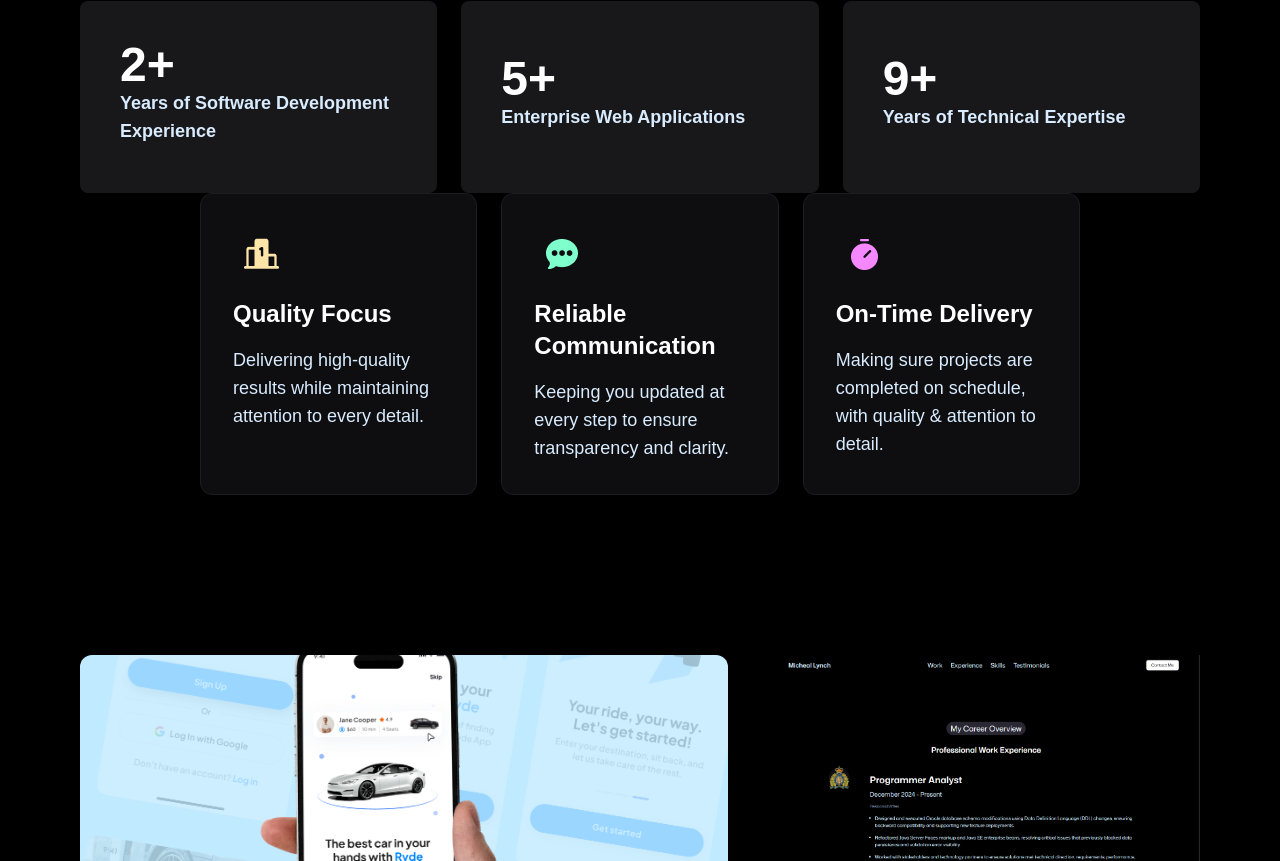
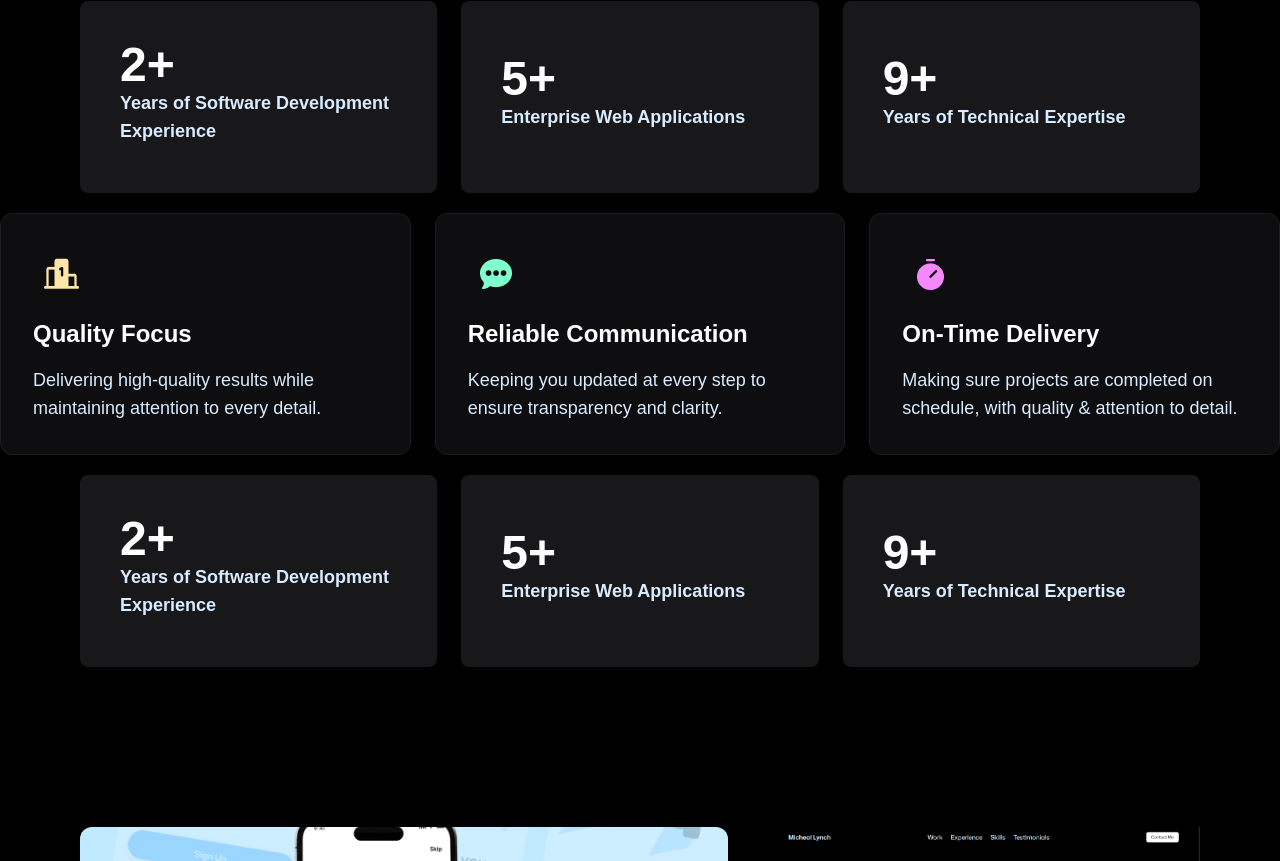
Before and after one commit to m-lynch91/mjl_portfolio, a React (Vite) app: page / in a window 1280 px wide. Shown: the part 879-1740 px from the top of the page. Built offline with nearby package versions, Linux system fonts and the light colour scheme; a web font is replaced by a local one.

Commit message:
consolidating feature cards and counters into about section

```diff
--- a/src/App.tsx
+++ b/src/App.tsx
@@ -1,7 +1,7 @@
 import Navbar from "./components/Navbar"
 import Contact from "./sections/Contact"
 import Experience from "./sections/Experience"
-import FeatureCards from "./sections/FeatureCards"
+import About from "./sections/About"
 import Footer from "./sections/Footer"
 import Hero from "./sections/hero"
 import Showcase from "./sections/Showcase"
@@ -13,7 +13,7 @@ const App = () => {
         <>
             <Navbar/>
             <Hero/>
-            <FeatureCards/>
+            <About/>
             <Showcase/>
             <Experience/>
             <TechStack/>
--- a/src/constants/index.ts
+++ b/src/constants/index.ts
@@ -11,6 +11,10 @@ const mobileScreenSize = 768; // px
 const tabletScreenSize = 1024; // px
 
 const navLinks: NavLink[] = [
+	{
+		name: "About",
+		link: "#about"
+	},
 	{
 		name: "Work",
 		link: "#work"
--- /dev/null
+++ b/src/sections/About.tsx
@@ -0,0 +1,32 @@
+import AnimmatedCounter from "../components/AnimatedCounter";
+import { abilities } from "../constants";
+
+const About = () => {
+  return (
+    <div id="about" className="full-section">
+      <div className="section-container">
+        <div>
+          <div className="mx-auto py-5 grid-3-cols">
+            {abilities.map((item) => (
+              <div
+                key={item.title}
+                className="card-border rounded-xl p-8 flex flex-col gap-4"
+              >
+                <div className="size-14 flex items-center justify-center rounded-full">
+                  <img src={item.imgPath} alt={item.title} />
+                </div>
+                <h3 className="text-white text-2xl font-semibold">
+                  {item.title}
+                </h3>
+                <p className="text-white-50 text-lg">{item.desc}</p>
+              </div>
+            ))}
+          </div>
+          <AnimmatedCounter />
+        </div>
+      </div>
+    </div>
+  );
+};
+
+export default About;
--- a/src/sections/FeatureCards.tsx
+++ /dev/null
@@ -1,29 +0,0 @@
-import { abilities } from "../constants";
-
-const FeatureCards = () => {
-  return (
-    <div className="relative overflow-hidden">
-      <div className="px-50 pt">
-        <div className="mx-auto grid-3-cols">
-          {/* TODO: go in and change the constants values to something more suitable to you */}
-          {abilities.map((item) => (
-            <div
-              key={item.title}
-              className="card-border rounded-xl p-8 flex flex-col gap-4"
-            >
-              <div className="size-14 flex items-center justify-center rounded-full">
-                <img src={item.imgPath} alt={item.title} />
-              </div>
-              <h3 className="text-white text-2xl font-semibold">
-                {item.title}
-              </h3>
-              <p className="text-white-50 text-lg">{item.desc}</p>
-            </div>
-          ))}
-        </div>
-      </div>
-    </div>
-  );
-};
-
-export default FeatureCards;
```
